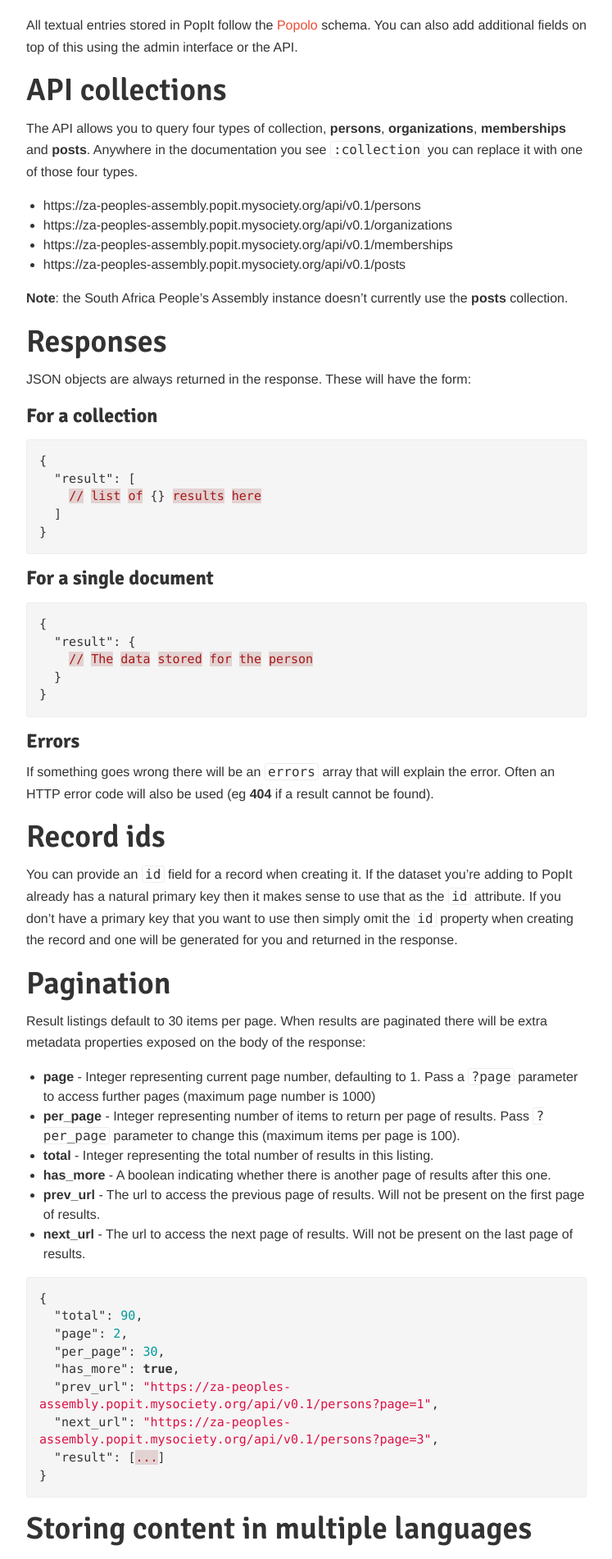
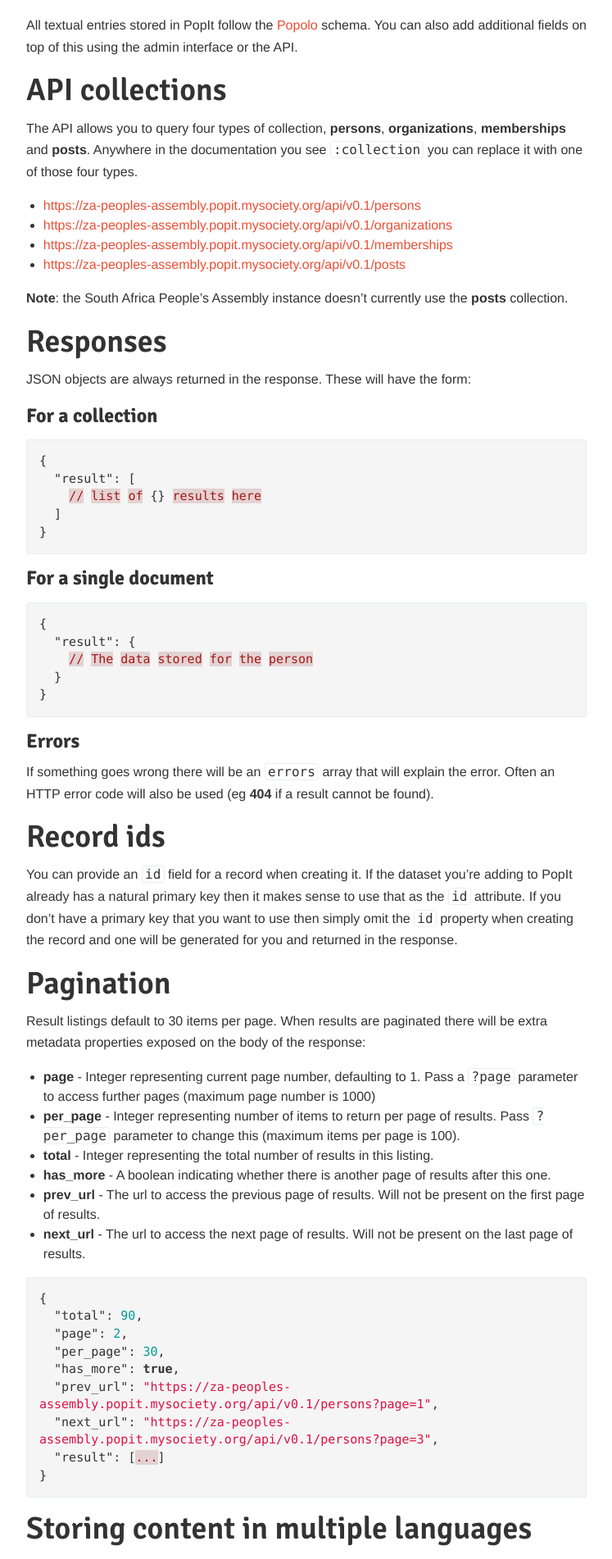
Before and after one commit to mysociety/popit.poplus.org, a Jekyll site: the page built from docs/api/reference.md, in a window 1280 px wide. Shown: the part 1120-3022 px from the top of the page at 82% size, without its empty margins (266-1013 px from the left). Built offline with Jekyll 4.4.1, drawn with Linux system fonts in a browser that asks for light colours.

Commit message:
Make sure all urls appear as links
Surrounding a url with angle brackets turns it into a link.

```diff
--- a/docs/api/reference.md
+++ b/docs/api/reference.md
@@ -7,7 +7,7 @@ description: The PopIt API allows you to easily access all the data stored in Po
 ## Introduction
 {:.no_toc}
 
-The PopIt API offers a JSON interface for accessing and manipulating People, Organizations, Memberships and Posts that are stored in an instance. Every PopIt instance has an API that makes almost all the data stored in it accessible programatically. You can access the API by visiting `/api/v0.1` in your instance, e.g. [https://za-peoples-assembly.popit.mysociety.org/api/v0.1/](https://za-peoples-assembly.popit.mysociety.org/api/v0.1/).
+The PopIt API offers a JSON interface for accessing and manipulating People, Organizations, Memberships and Posts that are stored in an instance. Every PopIt instance has an API that makes almost all the data stored in it accessible programatically. You can access the API by visiting `/api/v0.1` in your instance, e.g. <https://za-peoples-assembly.popit.mysociety.org/api/v0.1/>.
 
 ### Contents
 {:.no_toc}
@@ -27,10 +27,10 @@ All textual entries stored in PopIt follow the [Popolo](http://popoloproject.com
 
 The API allows you to query four types of collection, **persons**, **organizations**, **memberships** and **posts**. Anywhere in the documentation you see `:collection` you can replace it with one of those four types.
 
-- https://za-peoples-assembly.popit.mysociety.org/api/v0.1/persons
-- https://za-peoples-assembly.popit.mysociety.org/api/v0.1/organizations
-- https://za-peoples-assembly.popit.mysociety.org/api/v0.1/memberships
-- https://za-peoples-assembly.popit.mysociety.org/api/v0.1/posts
+- <https://za-peoples-assembly.popit.mysociety.org/api/v0.1/persons>
+- <https://za-peoples-assembly.popit.mysociety.org/api/v0.1/organizations>
+- <https://za-peoples-assembly.popit.mysociety.org/api/v0.1/memberships>
+- <https://za-peoples-assembly.popit.mysociety.org/api/v0.1/posts>
 
 **Note**: the South Africa People's Assembly instance doesn't currently use the **posts** collection.
 
@@ -131,19 +131,19 @@ When retrieving a person, organization or post from the API you can include the
 
 By default an objects memberships are included in API responses, you can suppress this by setting the embed parameter to a blank string:
 
-    https://za-peoples-assembly.popit.mysociety.org/api/v0.1/persons/org.mysociety.za/person/1?embed=
+<https://za-peoples-assembly.popit.mysociety.org/api/v0.1/persons/org.mysociety.za/person/1?embed=>
 
 ### Embed related people/organizations
 
 If you want to include all the related organizations for memberships then you can set the `?embed=membership.organization`. Similarly if you want to include the person in each membership then you can set `?embed=membership.person`.
 
-    https://za-peoples-assembly.popit.mysociety.org/api/v0.1/persons/org.mysociety.za/person/1?embed=membership.organization
+<https://za-peoples-assembly.popit.mysociety.org/api/v0.1/persons/org.mysociety.za/person/1?embed=membership.organization>
 
 ### Multi-level embeds
 
 Embedding can be nested up to three levels deep, so you can embed memberships with the related people and their memberships with the related organizations and their memberships with their related people. Note though that queries like this can be very slow, especially on collection endpoints.
 
-    https://za-peoples-assembly.popit.mysociety.org/api/v0.1/persons/org.mysociety.za/person/1?embed=membership.person.membership.organization.membership.person
+<https://za-peoples-assembly.popit.mysociety.org/api/v0.1/persons/org.mysociety.za/person/1?embed=membership.person.membership.organization.membership.person>
 
 This works on collections of records, individual records and search results.
 
@@ -151,7 +151,7 @@ This works on collections of records, individual records and search results.
 
 To view a list of all the people (**persons**) in the database:
 
-https://za-peoples-assembly.popit.mysociety.org/api/v0.1/persons
+<https://za-peoples-assembly.popit.mysociety.org/api/v0.1/persons>
 
 {% highlight json %}
 {
@@ -273,7 +273,7 @@ https://za-peoples-assembly.popit.mysociety.org/api/v0.1/persons
 
 Or view the record for an individual person in the database:
 
-https://za-peoples-assembly.popit.mysociety.org/api/v0.1/persons/org.mysociety.za/person/104
+<https://za-peoples-assembly.popit.mysociety.org/api/v0.1/persons/org.mysociety.za/person/104>
 
 {% highlight json %}
 {
@@ -355,7 +355,7 @@ https://za-peoples-assembly.popit.mysociety.org/api/v0.1/persons/org.mysociety.z
 
 You can expand the contents of the memberships and inline persons or organizations using the embed query parameter.
 
-https://za-peoples-assembly.popit.mysociety.org/api/v0.1/persons/org.mysociety.za/person/104?embed=membership.organization
+<https://za-peoples-assembly.popit.mysociety.org/api/v0.1/persons/org.mysociety.za/person/104?embed=membership.organization>
 
 {% highlight json %}
 {
@@ -431,7 +431,7 @@ https://za-peoples-assembly.popit.mysociety.org/api/v0.1/persons/org.mysociety.z
 
 Multiple levels of embedding can be specified:
 
-https://za-peoples-assembly.popit.mysociety.org/api/v0.1/persons/org.mysociety.za/person/104?embed=membership.organization.membership.person
+<https://za-peoples-assembly.popit.mysociety.org/api/v0.1/persons/org.mysociety.za/person/104?embed=membership.organization.membership.person>
 
 Only three levels of embedding are permitted.
 
```
